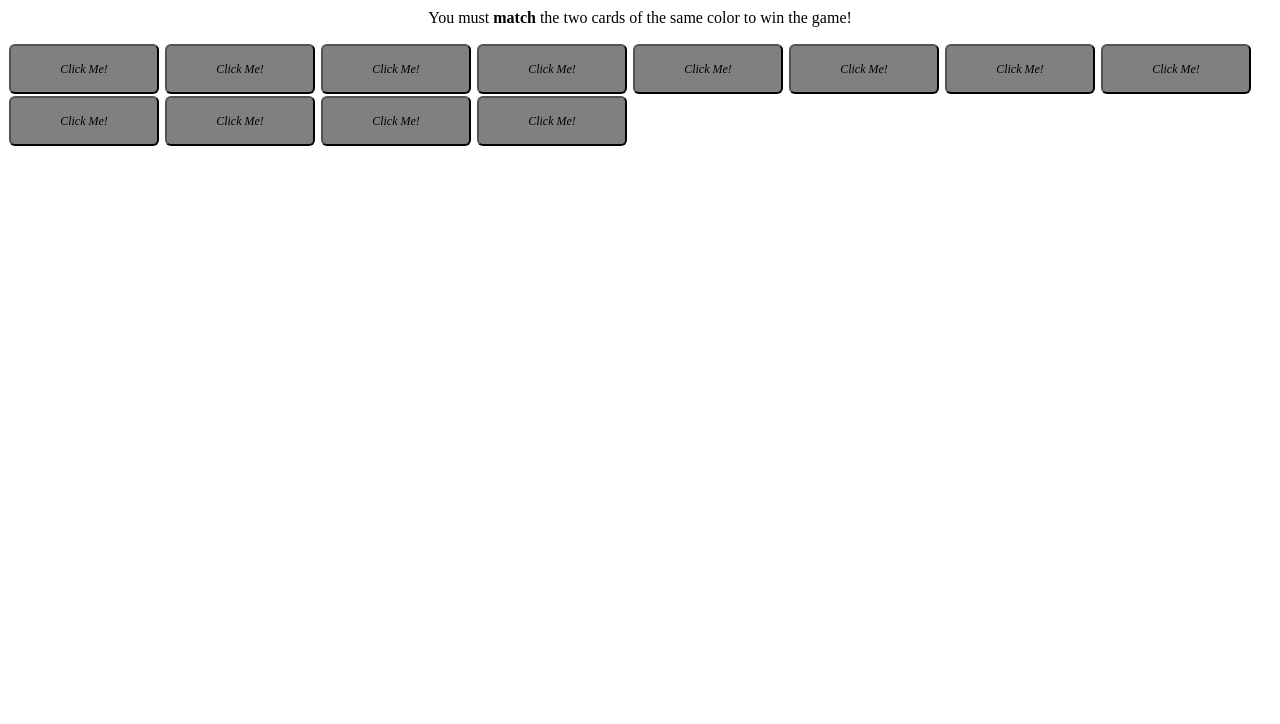
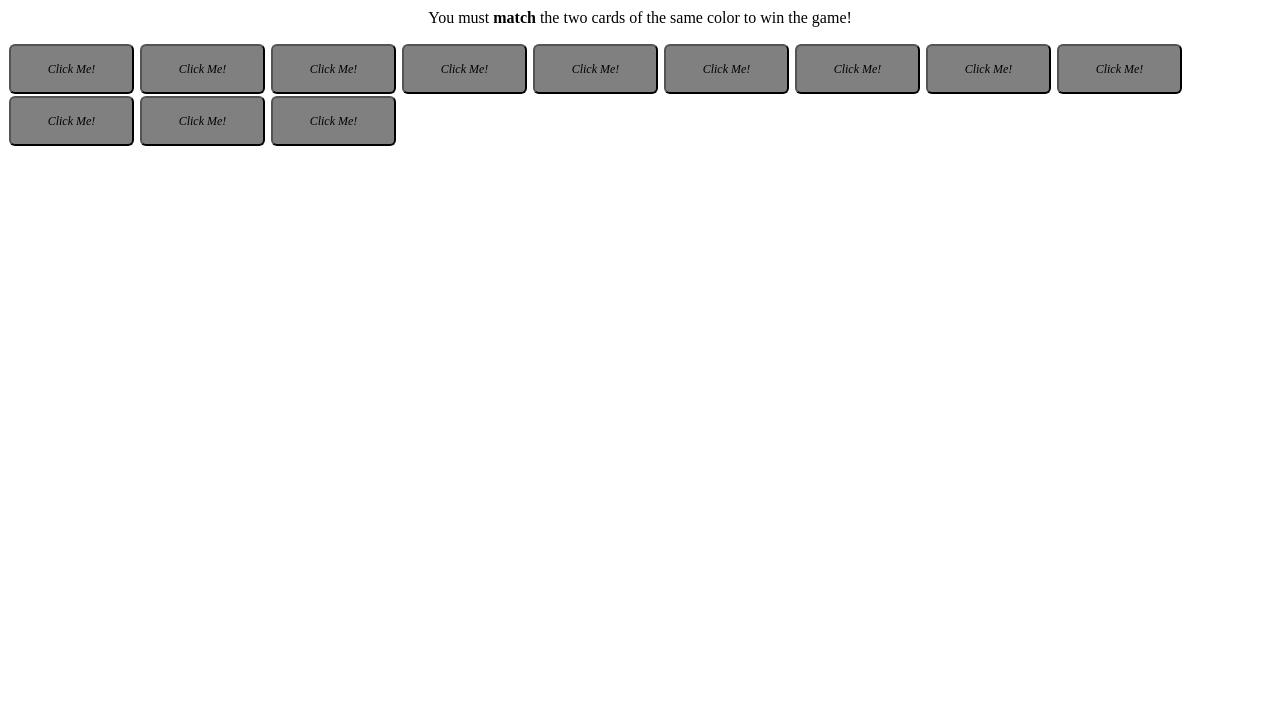
Before and after one commit to vnavirr/webjam25, a website: page index.html in a window 1280 px wide. Shown: the part 76-800 px from the top of the page. Drawn offline with Linux system fonts and the light colour scheme.

Commit message:
change tile size

```diff
--- a/styles.css
+++ b/styles.css
@@ -27,7 +27,7 @@ button {
   color: black;
   padding: 10px 20px;
   border-radius: 6px;
-  width: 150px;
+  width: 125px;
   height: 50px;
   font-size: 12px;
   margin: 1px;
```
